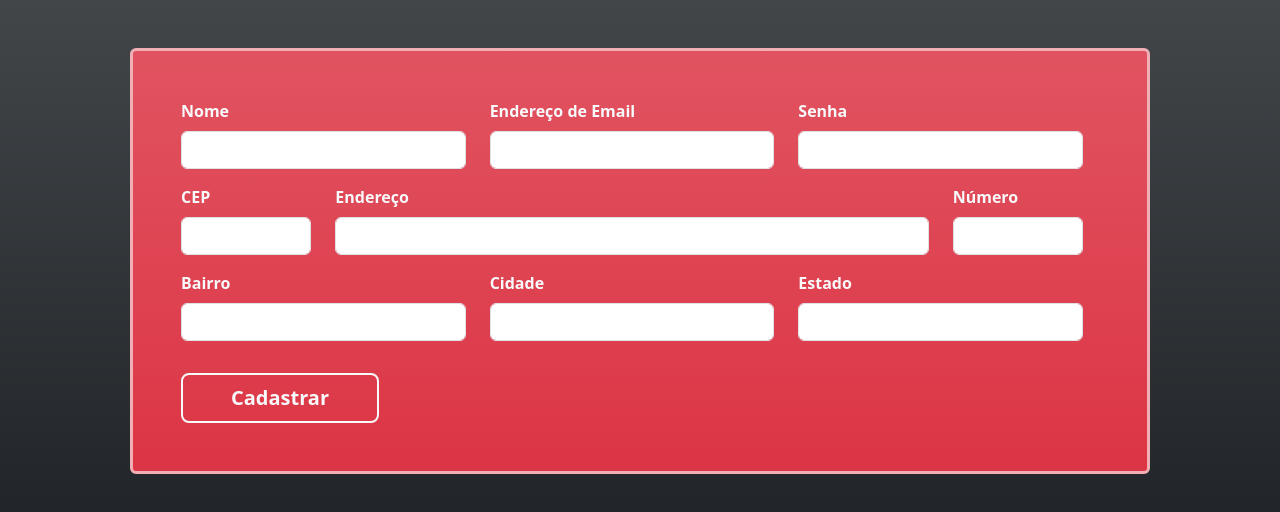
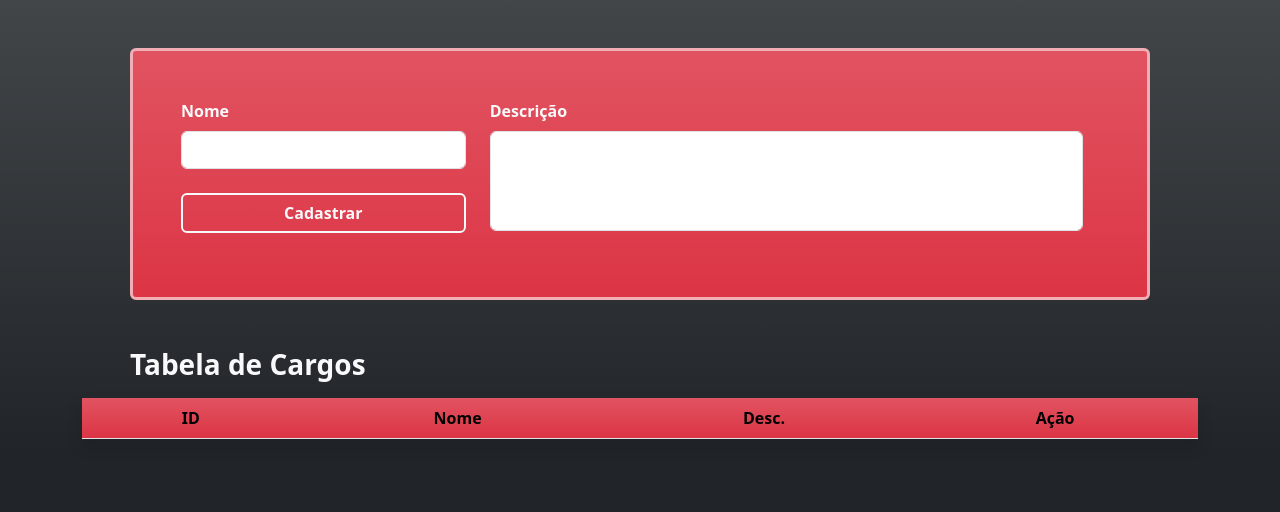
Before and after one commit to marcosware/springboot_api_senai, a plain HTML site: page consumindo_api/viaCep/src/main/resources/public/cargos.html in a window 1280 px wide. Drawn offline with nearby package versions, Linux system fonts and the light colour scheme; some packages are replaced by stand-ins of ours; a script that the page names is missing.

```diff
--- a/consumindo_api/viaCep/src/main/resources/public/cargos.html
+++ b/consumindo_api/viaCep/src/main/resources/public/cargos.html
@@ -3,64 +3,43 @@
 <head>
     <meta charset="UTF-8">
     <meta name="viewport" content="width=device-width, initial-scale=1.0">
-    <title>Shift Tracker</title>
+    <title>Cargos - Shift Tracker</title>
 <link href="https://cdn.jsdelivr.net/npm/bootstrap@5.3.6/dist/css/bootstrap.min.css" rel="stylesheet"
 integrity="sha384-4Q6Gf2aSP4eDXB8Miphtr37CMZZQ5oXLH2yaXMJ2w8e2ZtHTl7GptT4jmndRuHDT" crossorigin="anonymous">
 </head>
 <body class="bg-dark bg-gradient" style="background-repeat: no-repeat;">
     <h3></h3>
     <div class="container">
-        <form class="mx-5 my-5 px-5 py-5 bg-danger bg-gradient border border-danger-subtle border-3 rounded" style="">
+        <form class="mx-5 my-5 px-5 py-5 bg-danger bg-gradient border border-danger-subtle border-3 rounded"
+        onsubmit="insert()">
         <div class="row pe-3">
-            <div class="col col-lg-4 mb-3">
-                <label for="nomeRegistro" class="form-label text-light fw-bolder">Nome</label>
-                <input type="text" class="form-control" id="nomeRegistro">
+            <div class="col col-lg-4 mb-3 d-grid">
+                <label for="nomeCargo" class="form-label text-light fw-bolder">Nome</label>
+                <input type="text" class="form-control" id="nomeCargo"><br>
+                <button type="submit" class="btn btn-outline-light px-5 fw-bolder border-2" id="button_add">Cadastrar</button>
             </div>
             <div class="col mb-3">
-                <label for="emailRegistro" class="form-label text-light fw-bolder">Endereço de Email</label>
-                <input type="email" class="form-control" id="emailRegistro">
-            </div>
-            <div class="col mb-3">
-                <label for="senhaRegistro" class="form-label text-light fw-bolder">Senha</label>
-                <input type="text" class="form-control" id="senhaRegistro">
-            </div>
-        </div>
-        <div class="row pe-3">
-            <div class="col col-lg-2 mb-3">
-                <label for="cepRegistro" class="form-label text-light fw-bolder">CEP</label>
-                <input type="text" class="form-control" id="cepRegistro">
-            </div>
-            <div class="col mb-3">
-                <label for="enderecoRegistro" class="form-label text-light fw-bolder">Endereço</label>
-                <input type="text" class="form-control" id="enderecoRegistro">
-            </div>
-            <div class="col col-lg-2 mb-3">
-                <label for="numRegistro" class="form-label text-light fw-bolder">Número</label>
-                <input type="text" class="form-control" id="numRegistro">
-            </div>
-        </div>
-        <div class="row pe-3">
-            <div class="col mb-3">
-                <label for="bairroRegistro" class="form-label text-light fw-bolder">Bairro</label>
-                <input type="text" class="form-control" id="bairroRegistro">
-            </div>
-            <div class="col mb-3">
-                <label for="cidadeRegistro" class="form-label text-light fw-bolder">Cidade</label>
-                <input type="text" class="form-control" id="cidadeRegistro">
-            </div>
-            <div class="col mb-3">
-                <label for="estadoRegistro" class="form-label text-light fw-bolder">Estado</label>
-                <input type="text" class="form-control" id="estadoRegistro">
-            </div>
-        </div class="row">
-            <div class="col">
-                <button type="submit" class=" mt-3 btn btn-lg btn-outline-light px-5 fw-bolder border-2">Cadastrar</button>
+                <label for="descCargo" class="form-label text-light fw-bolder">Descrição</label>
+                <textarea class="form-control" id="descCargo" style="height: 100px; resize: none"></textarea>
             </div>
         </div>
         </form>
+        <h3 class="ms-5 me-5 pe-5 mb-3 text-light fw-bolder">Tabela de Cargos</h3>
+        <table class="table shadow text-center ps-5 me-5 bg-dark">
+            <thead>
+                <tr>
+                    <th class="px-4 py-2 bg-danger bg-gradient" scope="col">ID</th>
+                    <th class="px-4 py-2 bg-danger bg-gradient" scope="col">Nome</th>
+                    <th class="px-4 py-2 bg-danger bg-gradient" scope="col">Desc.</th>
+                    <th class="px-4 py-2 bg-danger bg-gradient" scope="col">Ação</th>
+                </tr>
+            </thead>
+            <tbody id="tableBody"></tbody>
+        </table>
     </div>
 </body>
 <script src="https://cdn.jsdelivr.net/npm/bootstrap@5.3.6/dist/js/bootstrap.bundle.min.js"
 integrity="sha384-j1CDi7MgGQ12Z7Qab0qlWQ/Qqz24Gc6BM0thvEMVjHnfYGF0rmFCozFSxQBxwHKO" crossorigin="anonymous"></script>
-<script src="./assets/scripts/script.js"></script>
+<script src="https://cdn.jsdelivr.net/npm/sweetalert2@11"></script>
+<script src="./assets/scripts/cargos.js"></script>
 </html>
```
